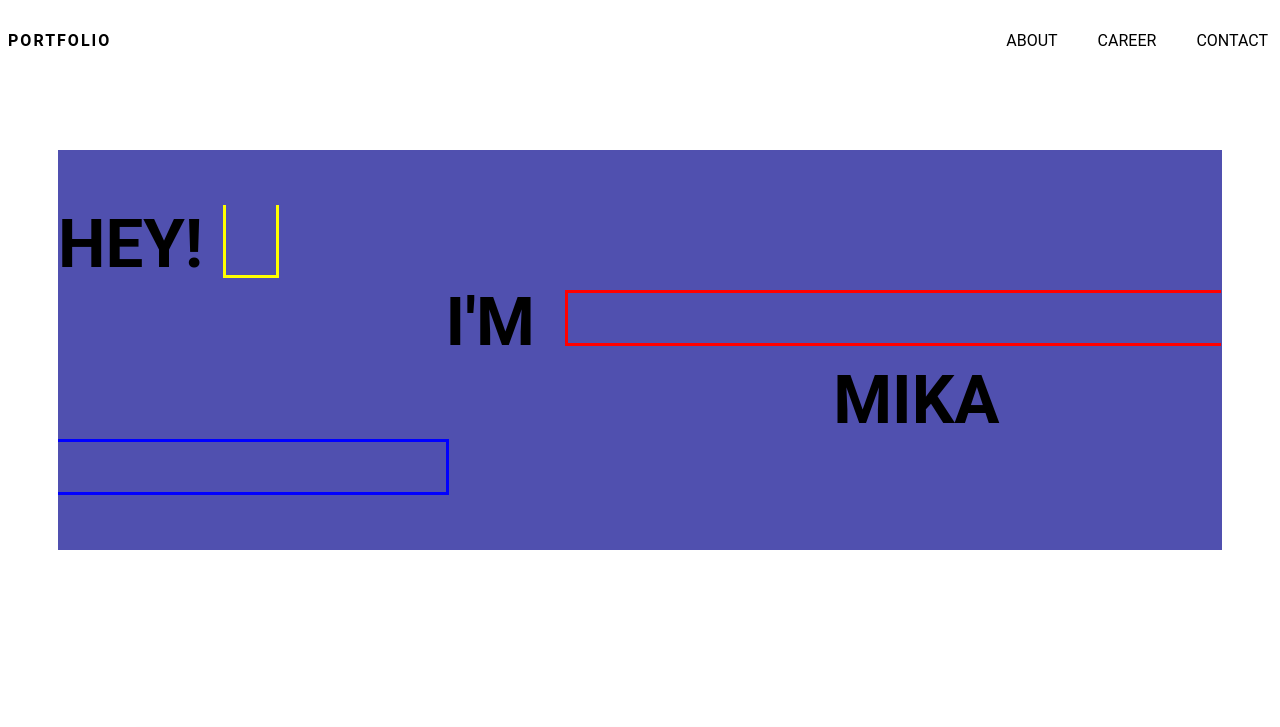
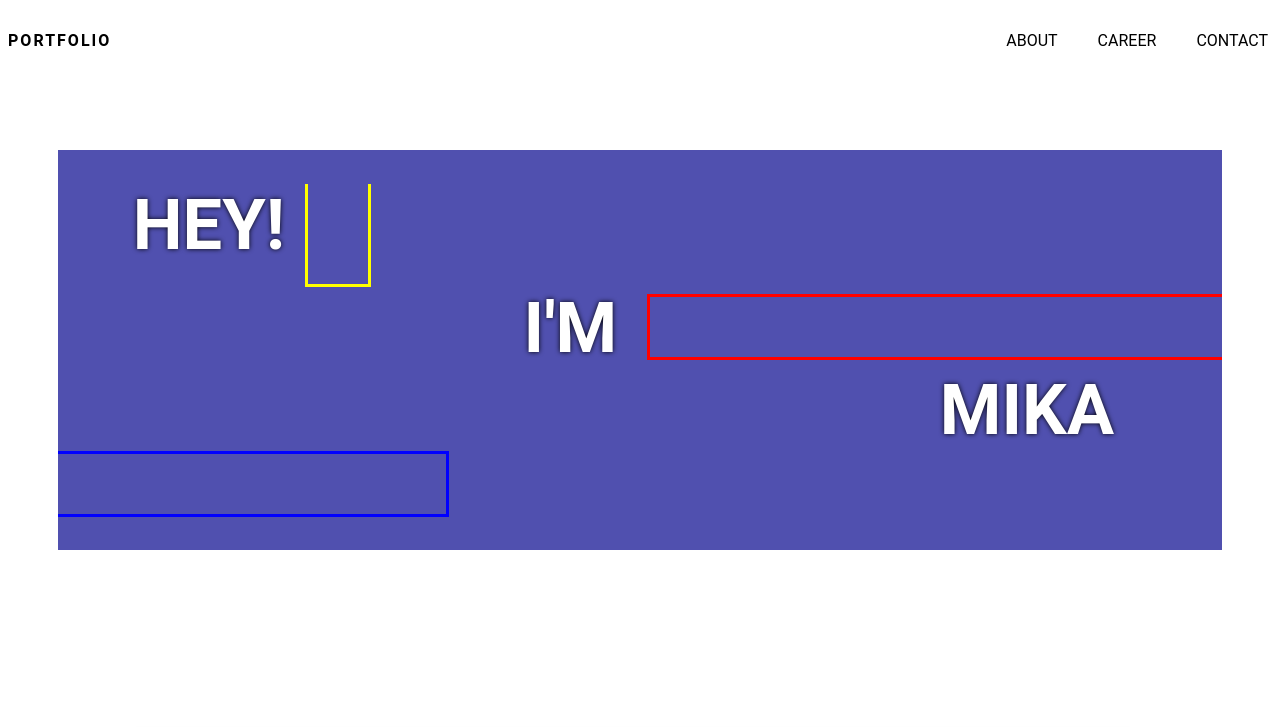
Before and after one commit to lerchstm/Portfolio, a Gatsby site: page / in a window 1280 px wide. Shown: the top 727 px of the page. Built offline with nearby package versions, Linux system fonts and the light colour scheme; Gatsby itself is replaced by a stand-in of ours.

Commit message:
added media sizes - intro, career; TODO: Contact

```diff
--- a/src/styles/styles.scss
+++ b/src/styles/styles.scss
@@ -1,5 +1,21 @@
 $lightgrey: #f1f2f3;
 $white: #ffffff;
+
+$fs-small: 2.2rem;
+$fs-med: 4.4rem;
+$fs-large: 6.6rem;
+$fs-xl: 8.8rem;
+
+$hs-small: 40px;
+$hs-med: 60px;
+$hs-large: 80px;
+$hs-xl: 100px;
+
+$vh-small: 20vh;
+$vh-med: 40vh;
+$vh-large: 60vh;
+$vh-xl: 80vh;
+
 
 html,
 body {
@@ -52,32 +68,70 @@ header{
 
 //Intro
 .intro{
+    color: white;
+    text-shadow: 0 0 5px #000;
     display: flex;
     flex-direction: column;
     background-color: rgba(0, 0, 139, 0.685);
     margin-top: 100px;
-    height: 400px;
-    min-width: 500px;
+    height: $vh-small;
+    min-height: 400px;
+    min-width: 350px;
     justify-content: center;
+    @media(min-width: 1000px){
+        height: $vh-med;
+    }
+    @media(min-width: 1600px){
+        height: $vh-large;
+    }
+    @media(min-width: 2000px){
+        height: $vh-xl;
+    }
     .firstRow{
         position: relative;
         display: flex;
         flex-direction: row;
         width: 33.3%;
+        justify-content: center;
         .firstText{
-            font-size: 4.2rem;
+            font-size: $fs-small;
+
             font-weight: 700;
             text-transform: uppercase;
-            //text-align: center;
+            @media(min-width: 1000px){
+                font-size: $fs-med;
+                font-weight: 700;
+            }
+            @media(min-width: 1600px){
+                font-size: $fs-large;
+                font-weight: 700;
+            }
+            @media(min-width: 2000px){
+                font-size: $fs-xl;
+                font-weight: 700;
+            }
 
         }
         .firstRectangle{
             height: 70px;
-            width: 50px;
+            width: $hs-small;
             border-color: yellow;
             border-style: solid;
             border-top: none;
             margin-left: 20px;
+
+            @media(min-width: 1000px){
+                width: $hs-med;
+                height: 100px;
+            }
+            @media(min-width: 1600px){
+                width: $hs-large;
+                height: 150px;
+            }
+            @media(min-width: 2000px){
+                width: $hs-xl;
+                height: 200px;
+            }
 
         }
     }
@@ -85,44 +139,89 @@ header{
         display: flex;
         flex-direction: row;
         position: relative;
-        width: 66.6%;
-        left: 33.3%;
+        width: 60%;
+        left: 40%;
         .secondText{
-            font-size: 4.2rem;
+            font-size: $fs-small;
             font-weight: 700;
             text-align: right;
             text-transform: uppercase;
+            @media(min-width: 1000px){
+                font-size: $fs-med;
+                font-weight: 700;
+            }
+            @media(min-width: 1600px){
+                font-size: $fs-large;
+                font-weight: 700;
+            }
+            @media(min-width: 2000px){
+                font-size: $fs-xl;
+                font-weight: 700;
+            }
 
         }
         .secondRectangle{
-            height: 50px;
+            height: $hs-small;
             width: 100%;
             border-color: red;
             border-style: solid;
             border-right: none;
             margin-top: 7px;
             margin-left: 30px;
+
+            @media(min-width: 1000px){
+                height: $hs-med;
+            }
+            @media(min-width: 1600px){
+                height: $hs-large;
+            }
+            @media(min-width: 2000px){
+                height: $hs-xl;
+            }
         }
     }
     .thirdRow{
+        display: flex;
         position: relative;
         left: 66.6%;
         width: 33.3%;
+        justify-content: center;
         .thirdText{
-            font-size: 4.2rem;
+            font-size: $fs-small;
             font-weight: 700;
             text-transform: uppercase;
+            @media(min-width: 1000px){
+                font-size: $fs-med;
+                font-weight: 700;
+            }
+            @media(min-width: 1600px){
+                font-size: $fs-large;
+                font-weight: 700;
+            }
+            @media(min-width: 2000px){
+                font-size: $fs-xl;
+                font-weight: 700;
+            }
 
         }
     }
     .fourthRow{
         position: relative;
         .thirdRectangle{
-            height: 50px;
+            height: 40px;
             width: 33.33%;
             border-color: blue;
             border-style: solid;
             border-left: none;
+            @media(min-width: 1000px){
+                height: $hs-med;
+            }
+            @media(min-width: 1600px){
+                height: $hs-large;
+            }
+            @media(min-width: 2000px){
+                height: $hs-xl;
+            }
         }
     }
 }
@@ -135,7 +234,7 @@ header{
     align-items: center;
     justify-content: center;
     margin-top: 100px;
-    min-width: 300px;
+    //min-width: 300px;
 
     .innerContainer{
         //justify-content: center;
@@ -209,13 +308,16 @@ header{
         border-radius: 2px;
         display: flex;
         flex-direction: column;
-        min-width: 600px;
+        min-width: 400px;
 
         .chapter{
             display: flex;
-            margin: 50px 0 50px 0;
-            height: 300px;
-            width: 500px;
+            //margin: 50px 0 50px 0;
+            margin: 50px;
+            //max-height: 300px;
+            height: 100%;
+            max-width: 500px;
+            //width: 100%;
             box-shadow:7px 7px 7px $lightgrey, -7px 0 5px $lightgrey;
             //background-color: $lightgrey;
             align-self: center;
@@ -228,6 +330,7 @@ header{
                 height: 100%;
                 transition: transform 0.8s;
                 transform-style: preserve-3d;
+
                 .front, .back{
                     position: absolute;
                     width: 100%;
@@ -256,6 +359,9 @@ header{
                     position: absolute;
                     opacity: 50%;
                     z-index: -1;
+                    width: 100%;
+                    height: 100%;
+                    object-fit: cover;
                  }
             }
         }
```
